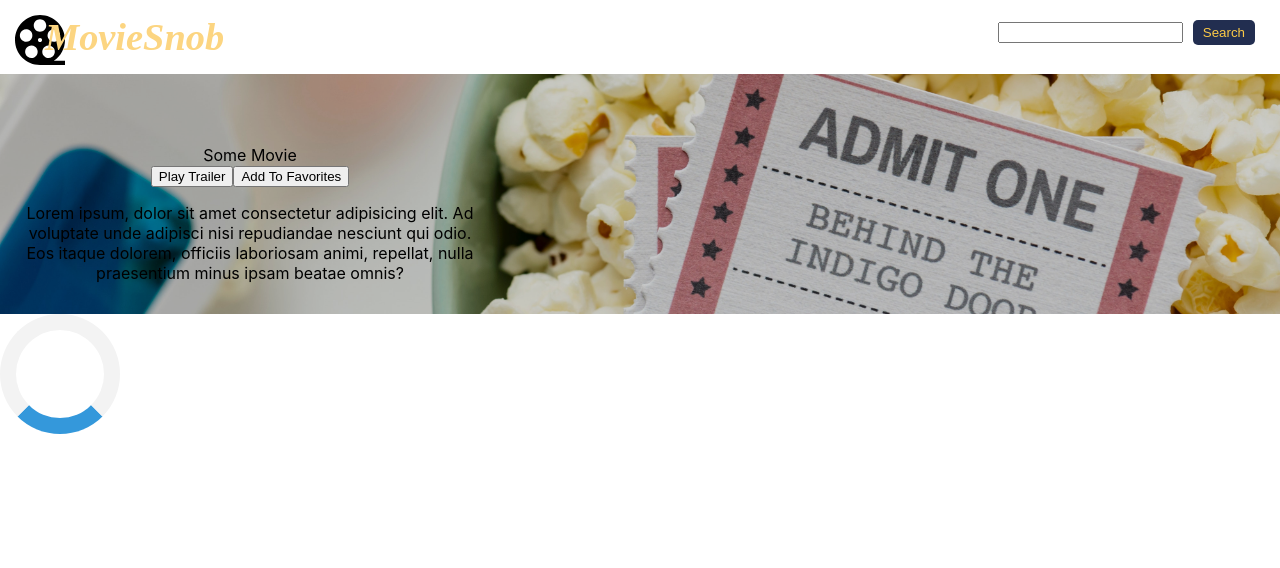
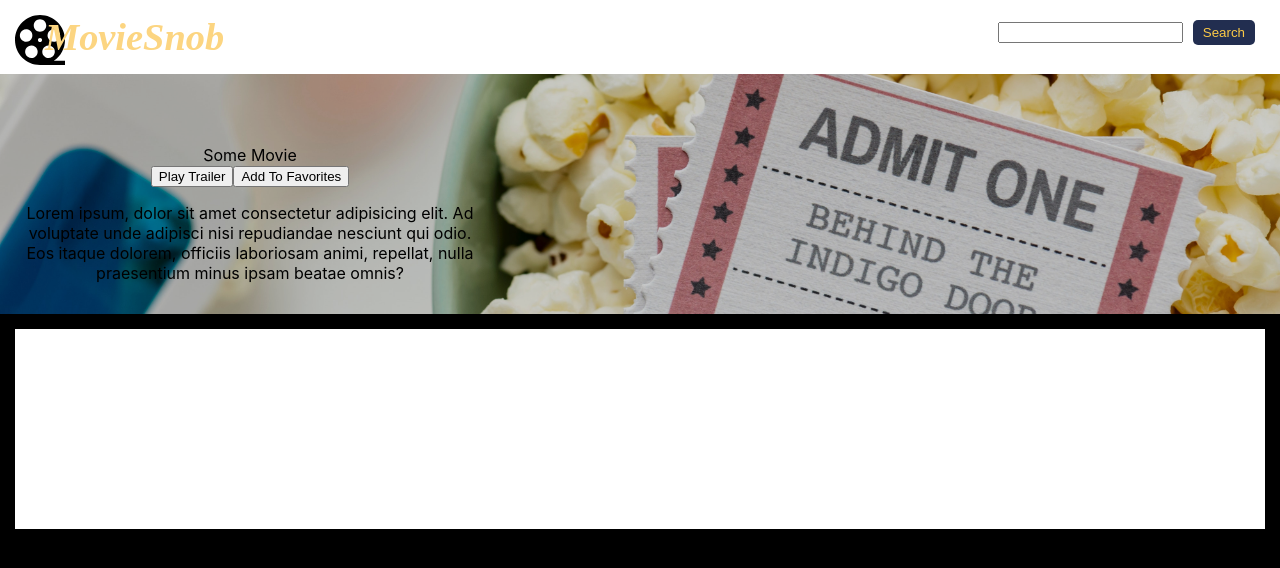
Before and after one commit to webdevpchoi/movie-snob, a React (Create React App) app: page / in a window 1280 px wide. Shown: the top 568 px of the page. Built offline with nearby package versions, Linux system fonts and the light colour scheme; no server answers.

Commit message:
Added in a bit more static components for the home page

```diff
--- a/src/App.js
+++ b/src/App.js
@@ -14,6 +14,9 @@ const GlobalStyle = createGlobalStyle`
   }
   *, *:before, *:after {
     box-sizing: inherit;
+ }
+ html, body {
+  overflow-x: hidden;
  }
 `;
 
--- a/src/components/Home.js
+++ b/src/components/Home.js
@@ -1,9 +1,9 @@
 import React, { Component } from "react";
-import styled from "styled-components/macro";
 import "../App.css";
 //components
 import Header from "./Header";
 import HeroImage from "./HeroImage";
+import MovieDisplay from "./MovieDisplay";
 import MovieThumb from "./MovieThumb";
 import Loader from "./Loader";
 
@@ -112,6 +112,7 @@ class Home extends Component {
           changeHandler={this.changeHandler}
         />
         <HeroImage />
+        <MovieDisplay />
         {this.state.loading ? <Loader /> : null}
         {/* <Grid>{displayMovies}</Grid> */}
       </div>
--- /dev/null
+++ b/src/components/MovieDisplay.js
@@ -0,0 +1,19 @@
+import React, { Component } from "react";
+import styled from "styled-components/macro";
+import MovieRow from "./MovieRow";
+
+const StyledMovieDisplay = styled.div`
+  background: black;
+  height: 70vh;
+  padding: 15px;
+`;
+
+export default class MovieDisplay extends Component {
+  render() {
+    return (
+      <StyledMovieDisplay>
+        <MovieRow />
+      </StyledMovieDisplay>
+    );
+  }
+}
--- /dev/null
+++ b/src/components/MovieRow.js
@@ -0,0 +1,14 @@
+import React, { Component } from "react";
+import styled from "styled-components/macro";
+
+const StyledMovieRow = styled.div`
+  background: white;
+  height: 200px;
+  width: 100%;
+`;
+
+export default class MovieRow extends Component {
+  render() {
+    return <StyledMovieRow />;
+  }
+}
```
